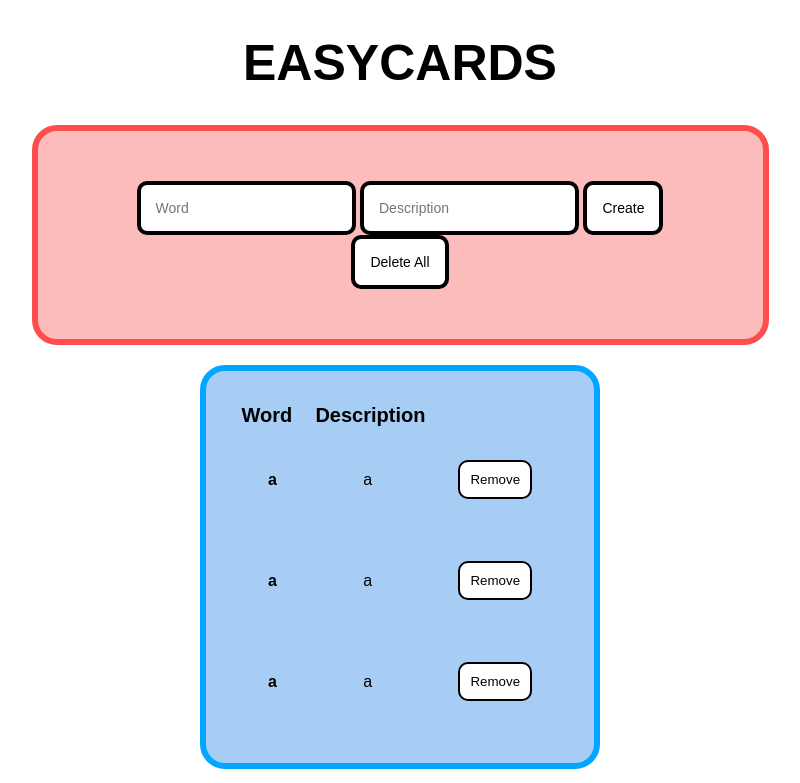
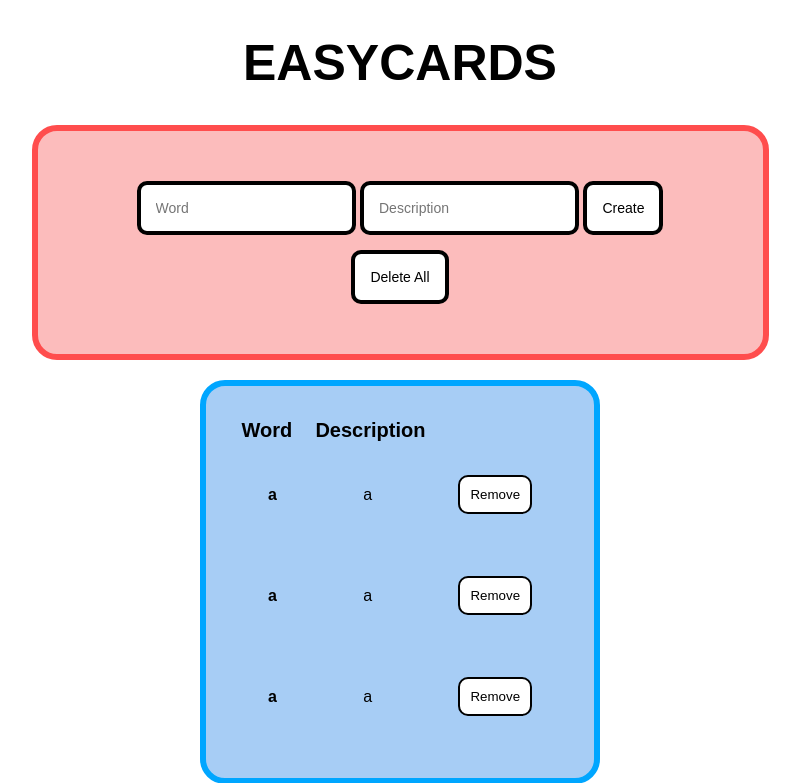
Before and after one commit to jechangoh/EasyCards, a Flask app: page / in a window 1280 px wide. Shown: the top 783 px of the page, without its empty margins (240-1040 px from the left). Run offline with Flask 2, Linux system fonts and the light colour scheme; data comes from the database, SQL or seed files in the repository.

Commit message:
Update style.css

```diff
--- a/static/style.css
+++ b/static/style.css
@@ -3,6 +3,10 @@ body {
     max-width: 1250px;
     margin-left: auto;
     margin-right: auto;
+}
+
+h3 {
+    text-align: center;
 }
 
 h1 {
@@ -14,6 +18,10 @@ h1 {
     background-color: rgb(252, 188, 188);
     border: 6px solid rgb(255, 77, 77);
     padding: 50px;
+}
+
+#del {
+    margin-top: 15px;
 }
 
 .form, table {
```
